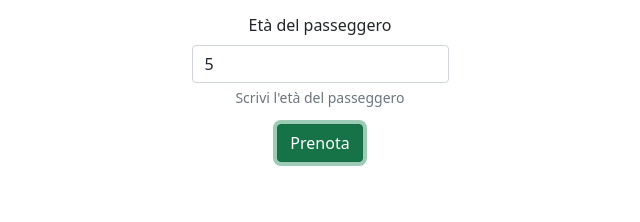
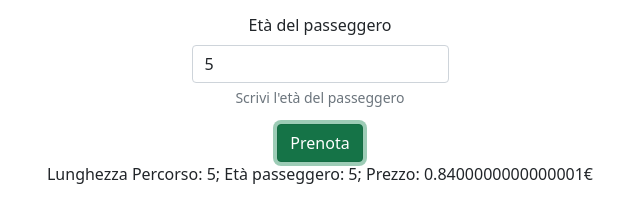
Before and after one commit to Luniophel/js-biglietto-treno-form, a plain HTML site: page index.html in a window 1280 px wide. Both pictures are taken after typing "5", "5" into the empty fields and a click on the button "Prenota". Shown: the part 154-376 px from the top of the page, without its empty margins (320-960 px from the left). Drawn offline with nearby package versions, Linux system fonts and the light colour scheme.

Commit message:
milestone 2 complete

```diff
--- a/calcTicket.js
+++ b/calcTicket.js
@@ -3,5 +3,37 @@ ticketForm.addEventListener('submit', calcPrice);
 function calcPrice(submit)
 {
     submit.preventDefault();
-    console.log("sono collegato");
+    //console.log("sono collegato");
+
+    //Mi prendo gli input
+    const tripLenghtKm = document.getElementById('tripLenghtKm').value;
+    const userAge = document.getElementById('userAge').value;
+    //console.log(tripLenghtKm);
+    //console.log(userAge);
+
+    //Prezzo default e sconti
+    const pricePerKm = 0.21;
+    const childrenDiscount = 0.20;
+    const elderDiscount = 0.40;
+
+    //Calcolo il prezzo
+    let ticketPrice = tripLenghtKm * pricePerKm;
+    if (userAge < 18)
+    {
+        ticketPrice -= (ticketPrice * childrenDiscount);
+    }
+    //Applicazione dello sconto per over65
+    if (userAge >= 65)
+    {
+        ticketPrice -= (ticketPrice * elderDiscount);
+    }
+    //Restituisco l'output
+    const ul = document.getElementById('ticketData');
+    // creo un elemento li
+    const li = document.createElement('li');
+    li.innerHTML = 'Lunghezza Percorso: ' + tripLenghtKm + '; ' + 'Età passeggero: ' + userAge + '; ' + 'Prezzo: ' + ticketPrice + "€";
+    // aggiungo li a ul
+    ul.appendChild(li);
+
+    //console.log(ticketPrice);
 }
--- a/index.html
+++ b/index.html
@@ -16,7 +16,7 @@
         <form id="ticketForm">
             <div class="mb-3">
                 <label for="tripLenghtKm" class="form-label">Lunghezza percorso (km)</label>
-                <input type="number" class="form-control" id="tripLenghtKm" aria-describedby="tripLenghtHelp">
+                <input type="number" step="0.01" class="form-control" id="tripLenghtKm" aria-describedby="tripLenghtHelp">
                 <div id="tripLenghtHelp" class="form-text">Scrivi in KM la lunghezza del percorso.</div>
             </div>
             <div class="mb-3">
@@ -28,6 +28,7 @@
         </form>
     </div>
 
+<ul class="list-group" id="ticketData"></ul>
 
     <!-- Optional JavaScript; choose one of the two! -->
 
```
